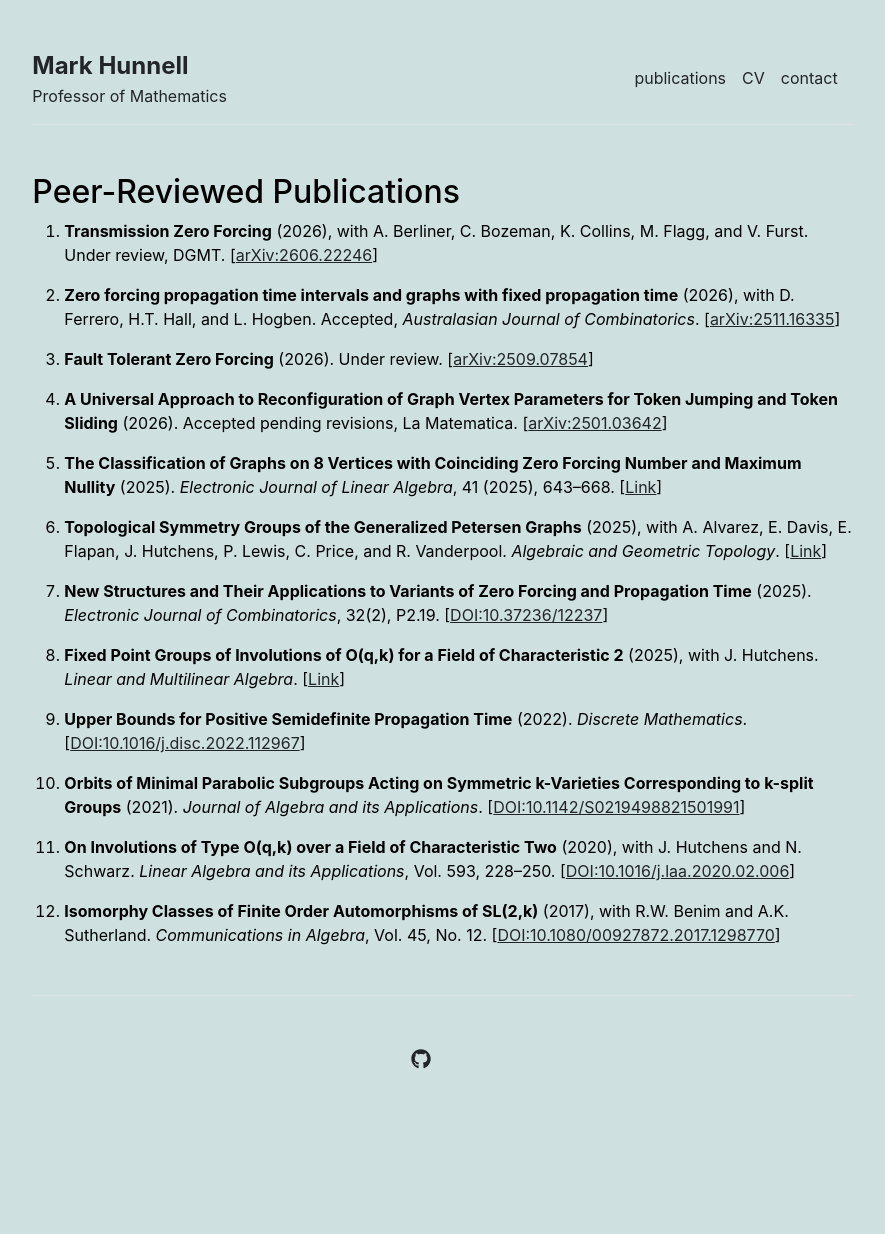
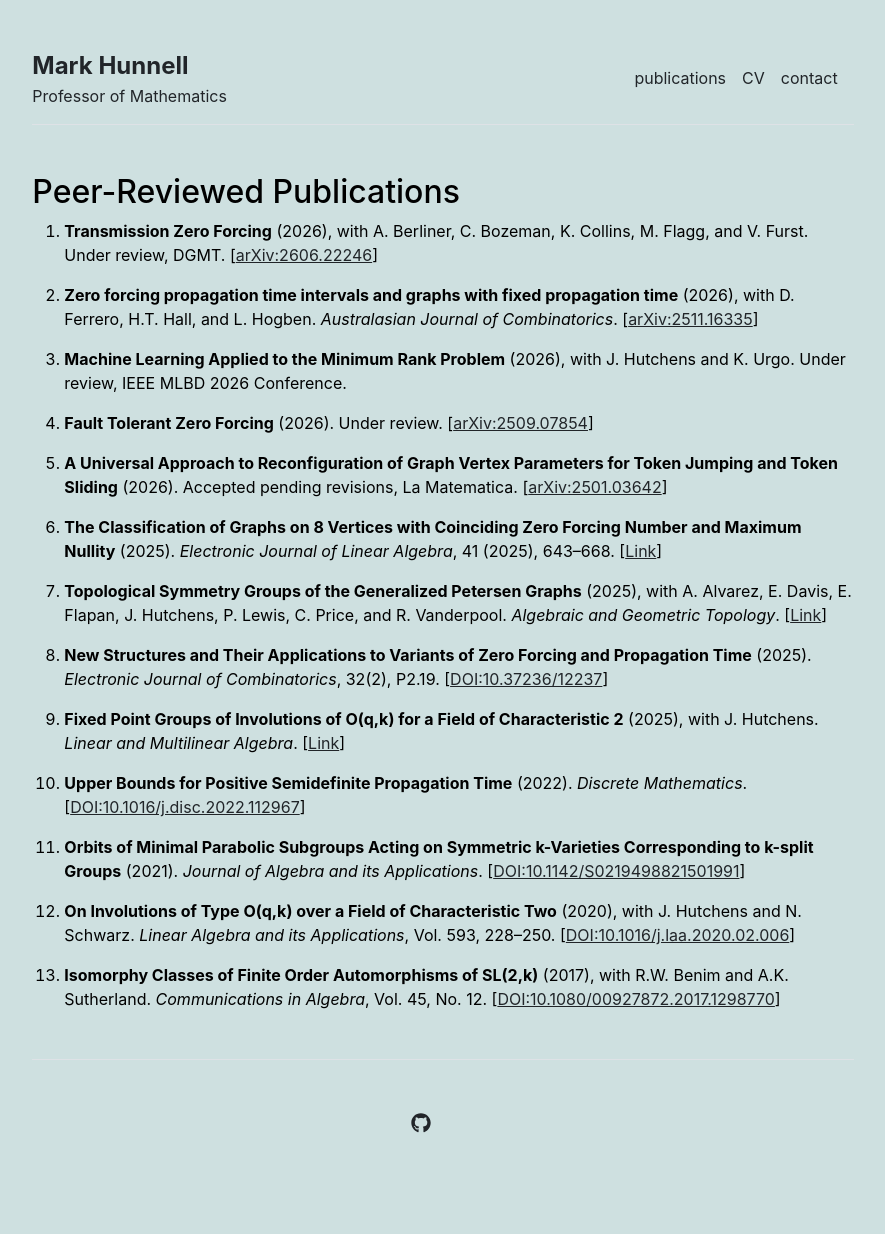
Before and after one commit to hunnellm/hunnellm.github.io, a Jekyll site: the page built from publications.md, in a window 1280 px wide. Shown: the whole page, without its empty margins (197-1082 px from the left). Built offline with Jekyll 4.4.1, drawn with Linux system fonts in a browser that asks for light colours; before the commit the page ends 1170 px from its top, so only the background shows below that.

```diff
--- a/_data/publications.yml
+++ b/_data/publications.yml
@@ -1,6 +1,7 @@
 featured:
 - {name: 'Transmission Zero Forcing (2026), with A. Berliner, C. Bozeman, K. Collins, M. Flagg, and V. Furst. Under review, DGMT.', url: 'https://arxiv.org/abs/2606.22246'}
-- {name: 'Zero forcing propagation time intervals and graphs with fixed propagation time (2026), with D. Ferrero, H.T. Hall, and L. Hogben. Accepted, Australasian Journal of Combinatorics.', url: 'https://arxiv.org/abs/2511.16335'}
+- {name: 'Zero forcing propagation time intervals and graphs with fixed propagation time (2026), with D. Ferrero, H.T. Hall, and L. Hogben. Australasian Journal of Combinatorics.', url: 'https://arxiv.org/abs/2511.16335'}
+- {name: 'Machine Learning Applied to the Minimum Rank Problem (2026), with J. Hutchens and K. Urgo. Under review, IEEE MLBD 2026 Conference.'}
 - {name: 'Fault Tolerant Zero Forcing (2026). Under review.', url: 'https://arxiv.org/abs/2509.07854'}
 - {name: 'A Universal Approach to Reconfiguration of Graph Vertex Parameters for Token Jumping and Token Sliding (2026). Accepted pending revisions, La Matematica.', url: 'https://arxiv.org/abs/2501.03642'}
 - {name: 'The Classification of Graphs on 8 Vertices with Coinciding Zero Forcing Number and Maximum Nullity (2025). Electronic Journal of Linear Algebra, 41 (2025), 643–668.', url: 'https://journals.uwyo.edu/index.php/ela/article/view/9635'}
@@ -8,7 +9,8 @@ featured:
 
 index:
 - {name: 'Transmission Zero Forcing (2026), with A. Berliner, C. Bozeman, K. Collins, M. Flagg, and V. Furst. Under review, DGMT.', url: 'https://arxiv.org/abs/2606.22246'}
-- {name: 'Zero forcing propagation time intervals and graphs with fixed propagation time (2026), with D. Ferrero, H.T. Hall, and L. Hogben. Accepted, Australasian Journal of Combinatorics.', url: 'https://arxiv.org/abs/2511.16335'}
+- {name: 'Zero forcing propagation time intervals and graphs with fixed propagation time (2026), with D. Ferrero, H.T. Hall, and L. Hogben. Australasian Journal of Combinatorics.', url: 'https://arxiv.org/abs/2511.16335'}
+- {name: 'Machine Learning Applied to the Minimum Rank Problem (2026), with J. Hutchens and K. Urgo. Under review, IEEE MLBD 2026 Conference.'}
 - {name: 'Fault Tolerant Zero Forcing (2026). Under review.', url: 'https://arxiv.org/abs/2509.07854'}
 - {name: 'A Universal Approach to Reconfiguration of Graph Vertex Parameters for Token Jumping and Token Sliding (2026). Accepted pending revisions, La Matematica.', url: 'https://arxiv.org/abs/2501.03642'}
 - {name: 'The Classification of Graphs on 8 Vertices with Coinciding Zero Forcing Number and Maximum Nullity (2025). Electronic Journal of Linear Algebra, 41 (2025), 643–668.', url: 'https://journals.uwyo.edu/index.php/ela/article/view/9635'}
--- a/publications.md
+++ b/publications.md
@@ -7,9 +7,11 @@ title: "Publications"
 
 1. **Transmission Zero Forcing** (2026), with A. Berliner, C. Bozeman, K. Collins, M. Flagg, and V. Furst. Under review, DGMT. [[arXiv:2606.22246](https://arxiv.org/abs/2606.22246)]
 
-2. **Zero forcing propagation time intervals and graphs with fixed propagation time** (2026), with D. Ferrero, H.T. Hall, and L. Hogben. Accepted, *Australasian Journal of Combinatorics*. [[arXiv:2511.16335](https://arxiv.org/abs/2511.16335)]
+2. **Zero forcing propagation time intervals and graphs with fixed propagation time** (2026), with D. Ferrero, H.T. Hall, and L. Hogben. *Australasian Journal of Combinatorics*. [[arXiv:2511.16335](https://arxiv.org/abs/2511.16335)]
 
-3. **Fault Tolerant Zero Forcing** (2026). Under review. [[arXiv:2509.07854](https://arxiv.org/abs/2509.07854)]
+3. **Machine Learning Applied to the Minimum Rank Problem** (2026), with J. Hutchens and K. Urgo. Under review, IEEE MLBD 2026 Conference.
+
+4. **Fault Tolerant Zero Forcing** (2026). Under review. [[arXiv:2509.07854](https://arxiv.org/abs/2509.07854)]
 
 4. **A Universal Approach to Reconfiguration of Graph Vertex Parameters for Token Jumping and Token Sliding** (2026). Accepted pending revisions, La Matematica. [[arXiv:2501.03642](https://arxiv.org/abs/2501.03642)]
 
```
Also changed, not shown: cv.md (+5 -3 lines).
